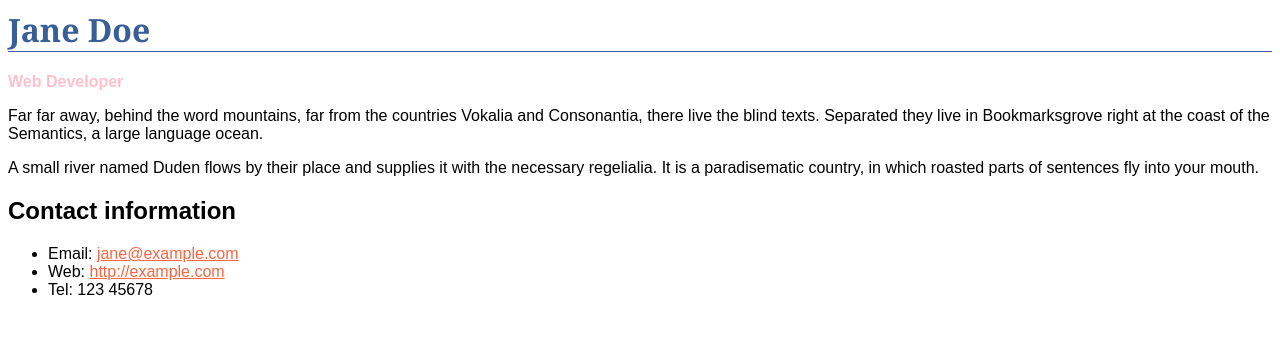
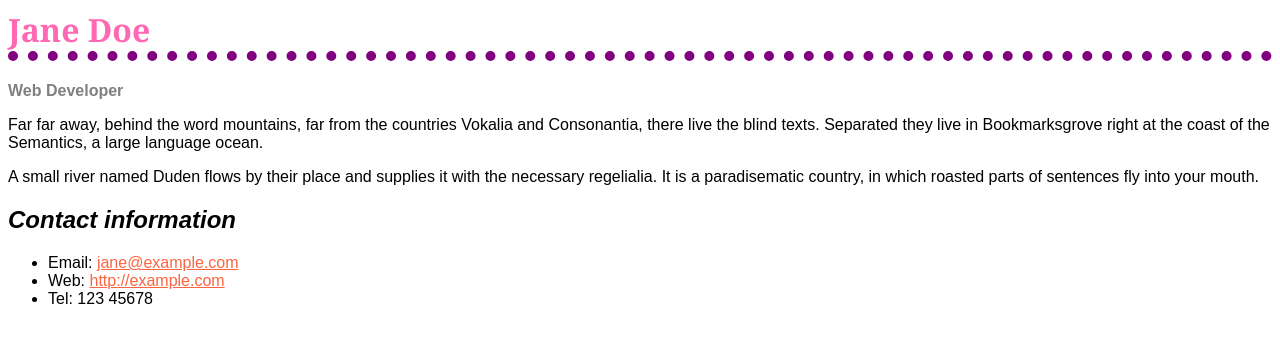
Before and after one commit to Hamze-pro/Hamze-pro.github.io, a plain HTML site: page Assignment3/index.html in a window 1280 px wide. Drawn offline with Linux system fonts and the light colour scheme.

Commit message:
just finished part 3

```diff
--- a/Assignment3/index.css
+++ b/Assignment3/index.css
@@ -10,18 +10,19 @@ body {
 }
 
 h1 {
-  color: #375e97;
+  color: hotpink;
   font-size: 2em;
   font-family: Georgia, "Times New Roman", Times, serif;
-  border-bottom: 1px solid #375e97;
+  border-bottom: 10px dotted purple;
 }
 
 h2 {
   font-size: 1.5em;
+  font-style: Italic;
 }
 
 .job-title {
-  color: #FFC0CB;
+  color: gray;
   font-weight: bold;
 }
 
```
